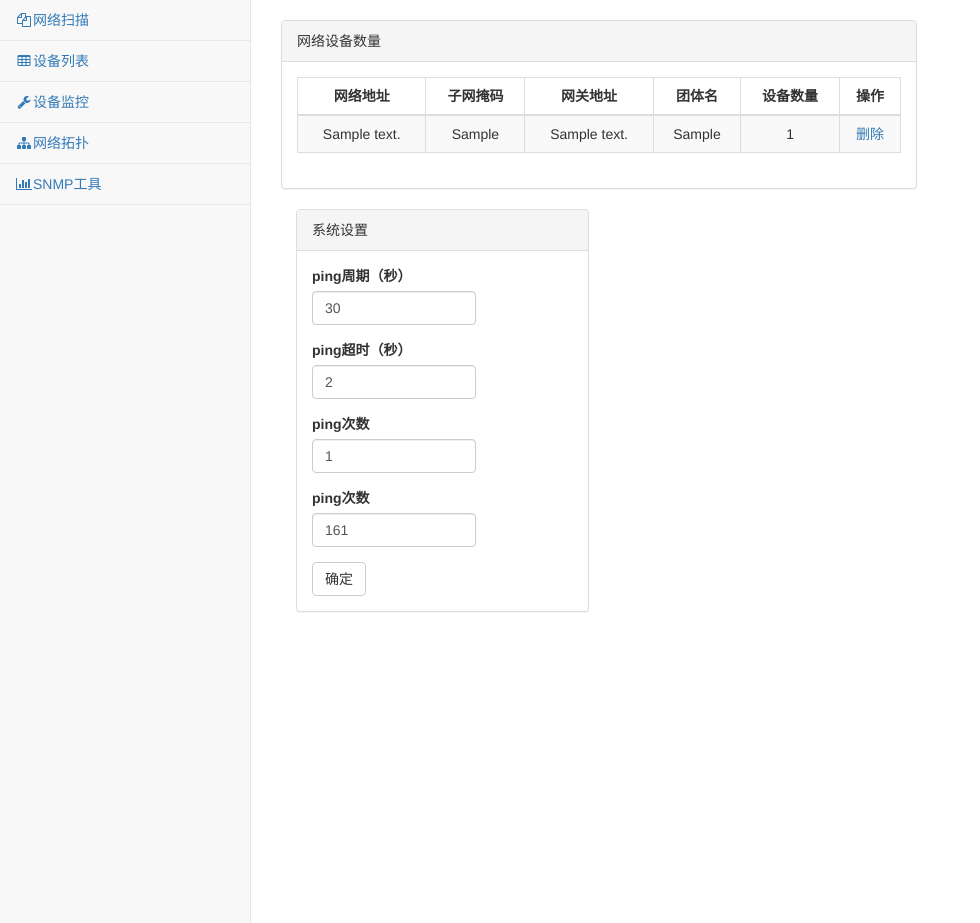
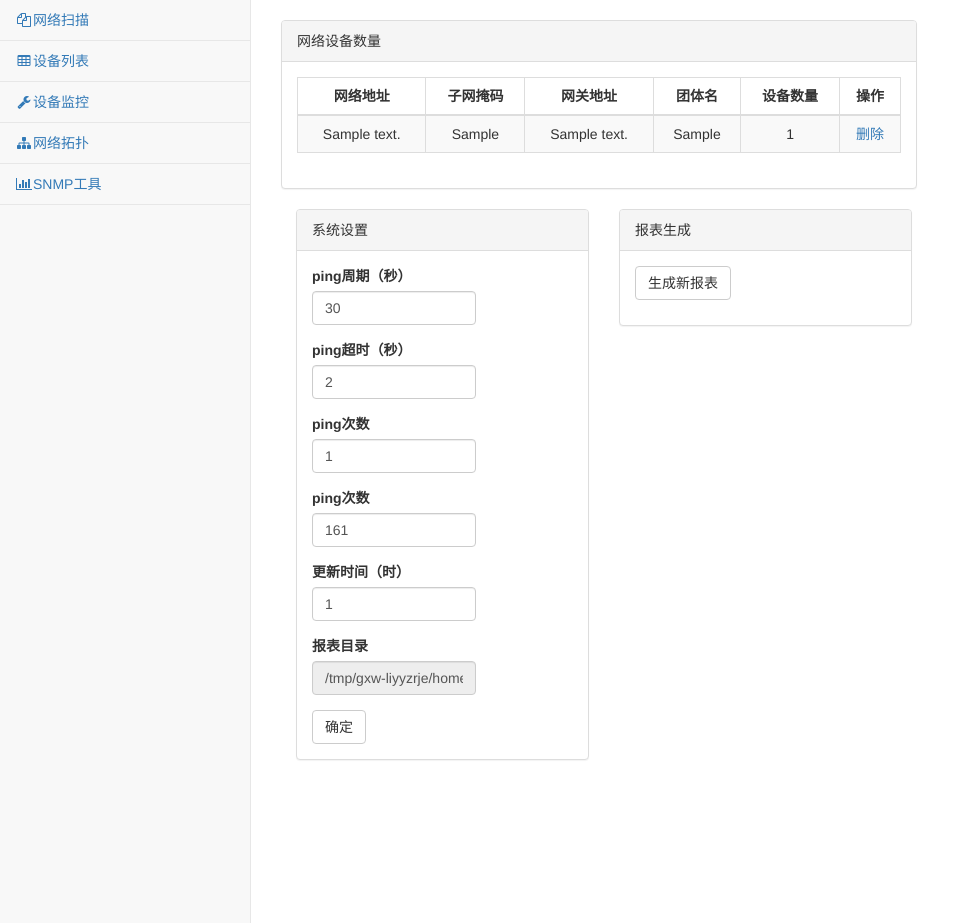
Before and after one commit to fjfhappy/NetMngSys, a Django app: page /settings/ in a window 1280 px wide. Shown: the part 51-974 px from the top of the page, without its empty margins (0-980 px from the left). Run offline with Django 3.2, Linux system fonts and the light colour scheme; a user stored in the database is signed in; data comes from the database, SQL or seed files in the repository; tables that the repository leaves empty hold one stand-in row (values such as "Sample post"); some libraries are stand-ins or nearby versions.

Commit message:
2018.04.28

```diff
--- a/NetMngApp/views.py
+++ b/NetMngApp/views.py
@@ -6,6 +6,8 @@ import queue
 import threading
 import json
 from django.contrib.auth.decorators import login_required
+
+import xlwt
 
 from NetMngApp.IPAddress import IPAddress
 from NetMngApp.pingTool import icmp_ping, icmp_ping_delay
@@ -480,6 +482,8 @@ def settings(request):
         pingtimeout = request.GET.get('pingtimeout')
         pingcount = request.GET.get('pingcount')
         SNMPport = request.GET.get('SNMPport')
+        devinforefresh = request.GET.get('devinforefresh')
+        reportdir = request.GET.get('reportdir')
         SysSettingInfo.objects.update_or_create(settingitem="pingrefresh",
                                                 defaults={"settingitem": "pingrefresh",
                                                           "settingvalue": pingrefresh})
@@ -492,6 +496,12 @@ def settings(request):
         SysSettingInfo.objects.update_or_create(settingitem="SNMPport",
                                                 defaults={"settingitem": "SNMPport",
                                                           "settingvalue": SNMPport})
+        SysSettingInfo.objects.update_or_create(settingitem="devinforefresh",
+                                                defaults={"settingitem": "devinforefresh",
+                                                          "settingvalue": devinforefresh})
+        SysSettingInfo.objects.update_or_create(settingitem="reportdir",
+                                                defaults={"settingitem": "reportdir",
+                                                          "settingvalue": reportdir})
     netsummarylist = list(Netsets.objects.values_list('netaddress', 'netmask', 'gateaddress', 'community', 'ipcounts'))
     syssettinglist = list(SysSettingInfo.objects.values_list('settingitem', 'settingvalue'))
     return render(request, "settings.html", {'netsummary': netsummarylist, 'syssettinglist': syssettinglist,
@@ -513,6 +523,24 @@ def deletnet(request):
     netsummarylist = list(Netsets.objects.values_list('netaddress', 'netmask', 'ipcounts'))
     return render(request, "settings.html", {'netsummary': netsummarylist})
 
+@login_required
+def generatereport(request):
+    file = str(SysSettingInfo.objects.get(settingitem="reportdir").settingvalue) + "\\report.xls"
+    reportbook = xlwt.Workbook()
+    reportsheet = reportbook.add_sheet('sheet 1')
+    devlist = list(DevInfoVerbose.objects.all().values())
+    fields = DevInfoVerbose._meta.fields
+    fieldslist = [f.name for f in fields]
+    for i in range(len(fieldslist)):
+        reportsheet.write(0, i, fieldslist[i])
+    row = 1
+    devinfolist = list(DevInfoVerbose.objects.all().values_list())
+    for dev in devinfolist:
+        for i in range(len(dev)):
+            reportsheet.write(row, i, dev[i])
+        row += 1
+    reportbook.save(file)
+    return JsonResponse([file], safe=False)
 
 def test(request):
     return render(request, 'test.html')
--- a/NetMngSys/settings.py
+++ b/NetMngSys/settings.py
@@ -25,7 +25,7 @@ SECRET_KEY = 'k04+sori7^=3*zf*7)*l@4)=jr+4a1^h3kihq47bf176or*o8#'
 # SECURITY WARNING: don't run with debug turned on in production!
 DEBUG = True
 
-ALLOWED_HOSTS = []
+ALLOWED_HOSTS = ['*',]
 
 ############################
 #super user: admin admin@123
--- a/NetMngSys/urls.py
+++ b/NetMngSys/urls.py
@@ -39,5 +39,6 @@ urlpatterns = [
     path('devmonitor/', NetMngviews.devmonitor, name='devmonitor'),
     path('settings/', NetMngviews.settings, name='settings'),
     path('deletnet/', NetMngviews.deletnet, name='deletnet'),
+    path('generatereport/', NetMngviews.generatereport, name='generatereport'),
     path('test/', NetMngviews.test, name="test")
 ] + static(settings.STATIC_URL, document_root = settings.STATIC_ROOT)
--- a/templates/settings.html
+++ b/templates/settings.html
@@ -1,6 +1,7 @@
 {% extends 'base.html' %}
 
 {% block maincontent %}
+
     <div class="col-lg-8">
         <div class="panel panel-default">
             <div class="panel-heading">
@@ -86,6 +87,20 @@
                                             <span style="color: #F00" id="SNMPporterror"></span>
                                         </div>
                                     {% endif %}
+                                    {% if settingitem.0 == "devinforefresh" %}
+                                        <div class="form-group">
+                                            <label>更新时间（时）</label>
+                                            <input class="form-control" name="devinforefresh" id="devinforefresh">
+                                            <span style="color: #F00" id="devinforefresherror"></span>
+                                        </div>
+                                    {% endif %}
+                                    {% if settingitem.0 == "reportdir" %}
+                                        <div class="form-group">
+                                            <label>报表目录</label>
+                                            <input class="form-control" name="reportdir" id="reportdir">
+                                            <span style="color: #F00" id="reportdirerror"></span>
+                                        </div>
+                                    {% endif %}
                                 {% endfor %}
                                 <button type="submit" class="btn btn-default">确定</button>
                             </form>
@@ -97,10 +112,32 @@
             </div>
             <!-- /.panel -->
         </div>
+
+        <div class="col-lg-4">
+            <div class="panel panel-default">
+                <div class="panel-heading">
+                    报表生成
+                </div>
+                <div class="panel-body">
+                    <div class="row">
+                        <div class="col-lg-12">
+                            <button type="submit" class="btn btn-default" onclick="return generatereport()">生成新报表</button>
+                            <br>
+                            <div id="filepath" style="padding-top: 10px;"></div>
+                        </div>
+                    </div>
+                </div>
+            </div>
+        </div>
     </div>
 
 
     <script>
+        function generatereport() {
+            $.getJSON('/generatereport', function (ret) {
+                $('#filepath').text("请查看文件："+ret[0])
+            });
+        }
         function confirmdel() {
             var msg = "该操作将删除本网段全部设备信息！"
             if (confirm(msg) == true) {
@@ -115,38 +152,47 @@
             var msg = "确定修改系统设置吗？"
             var intreg = /^\d+$/
             var pingrefresh = $("#pingrefresh").val()
-            if(intreg.test(pingrefresh) == false){
+            if (intreg.test(pingrefresh) == false) {
                 $('#pingrefresherror').text("输入错误！")
                 errorflag = 1
             }
-            else{
+            else {
                 $('#pingrefresherror').text("")
             }
             var pingtimeout = $("#pingtimeout").val()
-            if(intreg.test(pingtimeout) == false){
+            if (intreg.test(pingtimeout) == false) {
                 $('#pingtimeouterror').text("输入错误！")
                 errorflag = 1
             }
-            else{
+            else {
                 $('#pingtimeouterror').text("")
             }
             var pingcount = $("#pingcount").val()
-            if(intreg.test(pingcount) == false){
+            if (intreg.test(pingcount) == false) {
                 $('#pingcounterror').text("输入错误！")
                 errorflag = 1
             }
-            else{
+            else {
                 $('#pingcounterror').text("")
             }
             var SNMPport = $("#SNMPport").val()
-            if(intreg.test(SNMPport) == false){
+            if (intreg.test(SNMPport) == false) {
                 $('#SNMPporterror').text("输入错误！")
                 errorflag = 1
             }
-            else{
+            else {
                 $('#SNMPporterror').text("")
             }
-            if(errorflag){
+            var devinforefresh = $("#devinforefresh").val()
+            if (intreg.test(devinforefresh) == false || parseInt(devinforefresh) > 23 || parseInt(devinforefresh) < 0) {
+                $('#devinforefresherror').text("输入错误！")
+                errorflag = 1
+            }
+            else {
+                $('#devinforefresherror').text("")
+            }
+
+            if (errorflag) {
                 return false
             }
             if (confirm(msg) == true) {
@@ -158,7 +204,8 @@
         }
         $(document).ready(function () {
             $("th, td").addClass('text-center')
-            var syssettingJS = {{ syssettinglistJS|safe }}
+            var syssettingJS =
+            {{ syssettinglistJS|safe }}
 
             for (i in syssettingJS) {
                 if (syssettingJS[i][0] == "pingrefresh") {
@@ -173,6 +220,13 @@
                 if (syssettingJS[i][0] == "SNMPport") {
                     $("#SNMPport").val(syssettingJS[i][1])
                 }
+                if (syssettingJS[i][0] == "devinforefresh") {
+                    $("#devinforefresh").val(syssettingJS[i][1])
+                }
+                if (syssettingJS[i][0] == "reportdir") {
+                    $("#reportdir").val(syssettingJS[i][1])
+                    $("#reportdir").attr("readOnly", true)
+                }
             }
         })
 
```
Also changed, not shown: UserMngApp/views.py (+6 -3 lines), NetMngApp/migrations/0001_initial.py.
